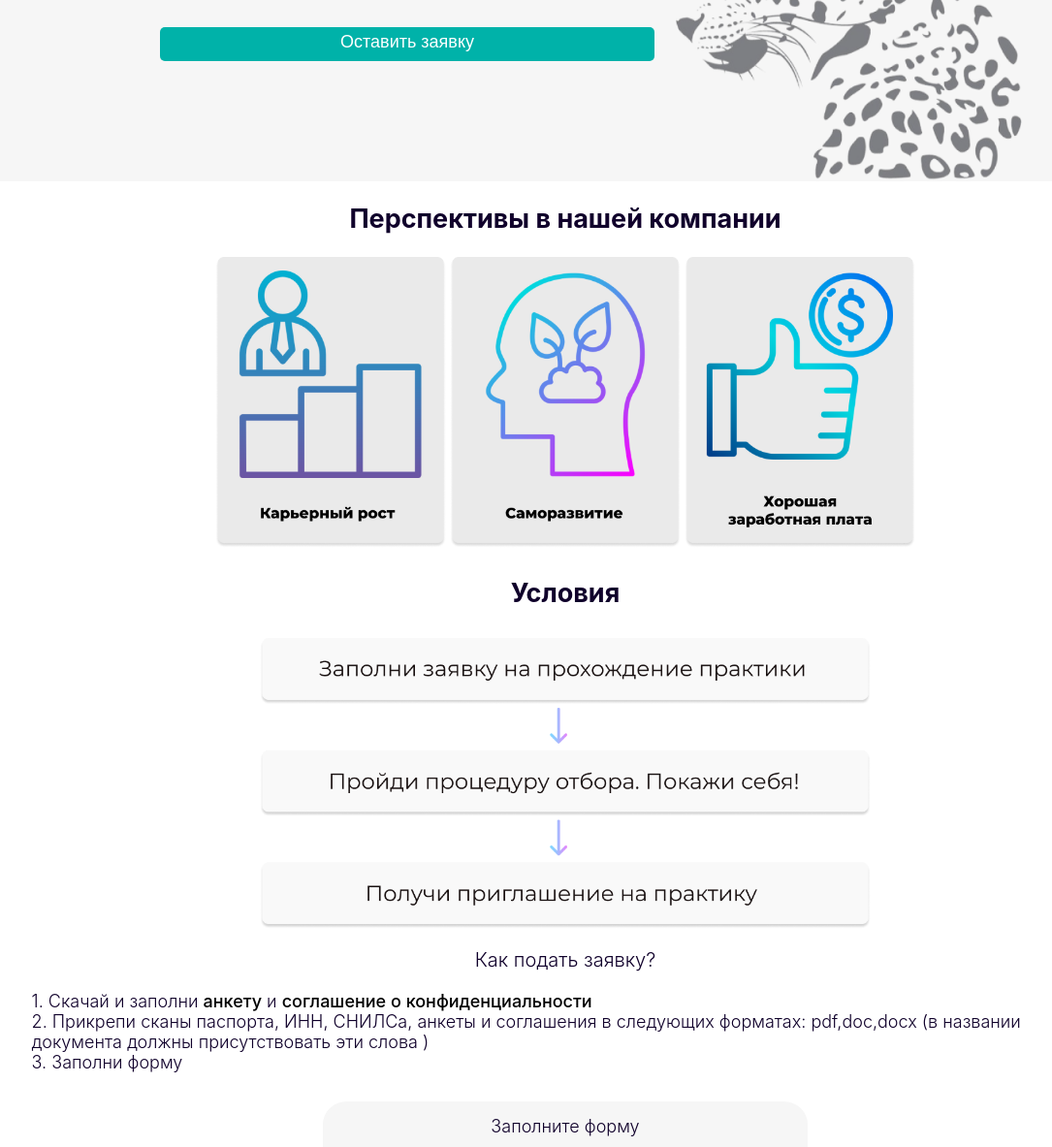
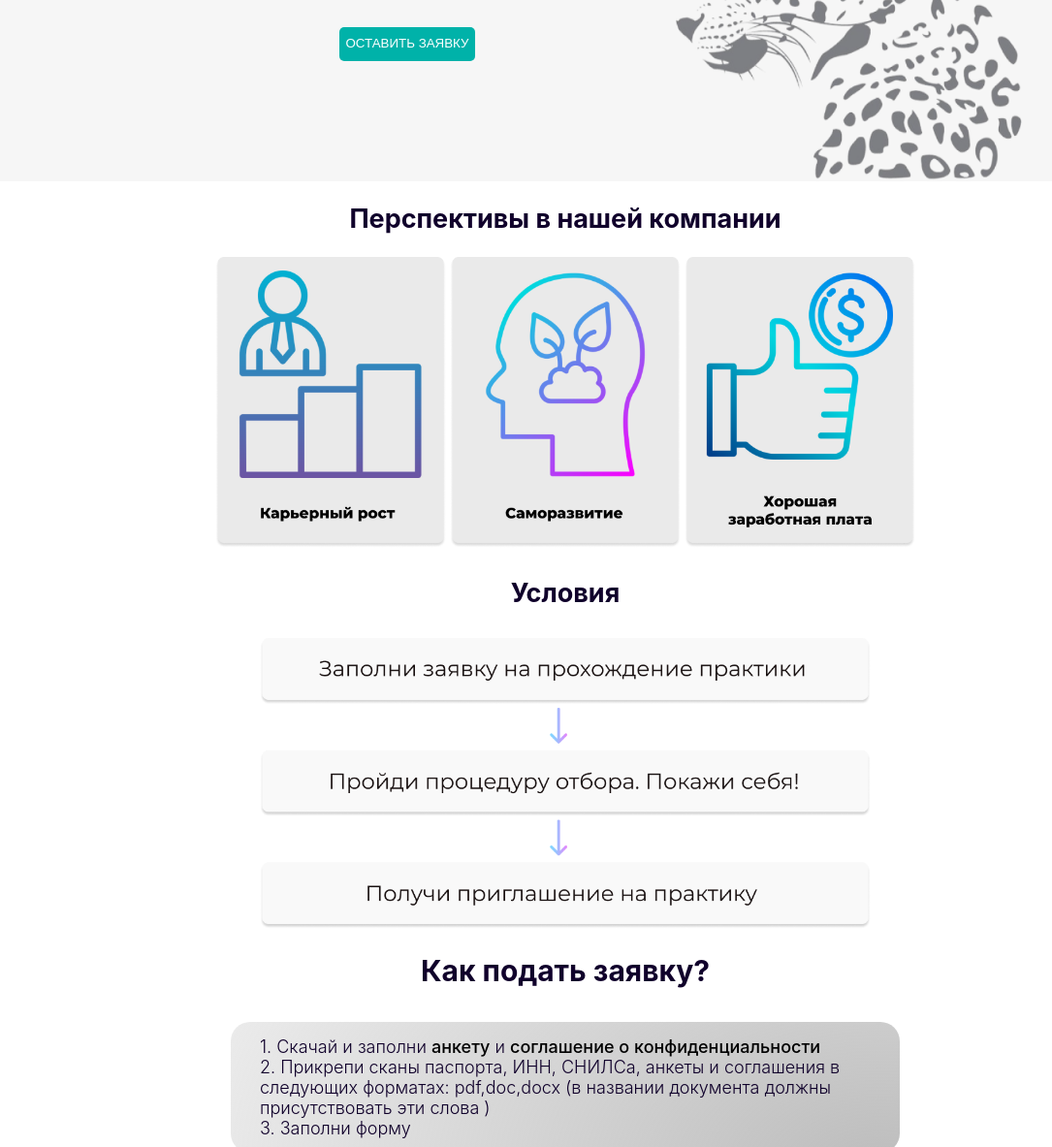
Before and after one commit to lyaguh/bumblebeeflightFront, a website: page practice.html in a window 1280 px wide. Shown: the part 328-1511 px from the top of the page at 97% size, without its empty margins (57-1142 px from the left). Drawn offline with nearby package versions, Linux system fonts and the light colour scheme.

Commit message:
fix style

```diff
--- a/practice.html
+++ b/practice.html
@@ -291,7 +291,7 @@
                     <div class="info__card">
                         <div class="info_card"><p>Удачный старт</p></div>
                         <div class="info_card"><p>Начни карьеру в нашей команде</p></div>
-                        <div class="btn"><a href="#top"><button class="mybut">Оставить заявку</button></a></div>
+                        <div class="#"><a href="#top"><button class="btn">Оставить заявку</button></a></div>
                     </div>
                     <div class="image"><img src="img/bars.png" alt=""></div>
                 </div>
@@ -313,11 +313,13 @@
         </section>
 
         <section id="stepsToWriteIn">
-            <div class="stepsToWriteIn">Как подать заявку?</div>
+            <div class="stepsToWriteIn"><h2>Как подать заявку?</h2></div>
             <div class="border">
-            <div>1. Скачай и заполни <a href="/documents/Анкета_ПАО_Ак_Барс_Банк_для_студентов.doc" style="text-decoration:none; font-weight: 500; color: black;" download="">анкету</a> и <a href="/documents/Соглашение_о_конфиденциальности1.doc" style="text-decoration:none; font-weight: 500; color: black;" download="">соглашение о конфиденциальности</a></div>
-            <div>2. Прикрепи сканы паспорта, ИНН, СНИЛСа, анкеты и соглашения в следующих форматах: pdf,doc,docx (в названии документа должны присутствовать эти слова )</div>
-            <div id="top">3. Заполни форму</div>
+                <div class="scard">
+                    <div>1. Скачай и заполни <a href="/documents/Анкета_ПАО_Ак_Барс_Банк_для_студентов.doc" style="text-decoration:none; font-weight: 500; color: black;" download="">анкету</a> и <a href="/documents/Соглашение_о_конфиденциальности1.doc" style="text-decoration:none; font-weight: 500; color: black;" download="">соглашение о конфиденциальности</a></div>
+                    <div>2. Прикрепи сканы паспорта, ИНН, СНИЛСа, анкеты и соглашения в следующих форматах: pdf,doc,docx (в названии документа должны присутствовать эти слова )</div>
+                    <div id="top">3. Заполни форму</div>
+                </div>
             </div>
         </section>
 
--- a/practiceCSS.css
+++ b/practiceCSS.css
@@ -44,14 +44,15 @@
 }
 .btn{
     margin-top: 10px;
-    background: #00b2a9;
+    background: #02837d;
     border-radius: 5px;
     color: #FFFFFF;
     line-height: 20px;
 	border: none;
+    margin: 0 auto;
 }
-.btn:hover, .btn:active{
-    background: #00b2b1;
+.btn:hover .btn:active{
+    background: #026a6a;
 }
 
 h2{
@@ -216,3 +217,18 @@
 .upload-file__label.drop {
     border: 2px dashed #388e3c;
 }
+
+.border{
+    background: radial-gradient(148.06% 491.36% at 96.98% 115.9%, rgba(168, 168, 168, 0.77) 0%, rgba(175, 175, 175, 0) 100%) ;
+    backdrop-filter: blur(10px);
+    border-radius: 20px;
+    max-width: 600px;
+    padding-left: 30px;
+    padding-right: 60px;
+    padding-top: 15px;
+    padding-bottom: 15px;
+    justify-content: center;
+    margin: 0px auto;
+    margin-top: 35px;
+    margin-bottom: 20px;
+}
--- a/probationCSS.css
+++ b/probationCSS.css
@@ -45,7 +45,7 @@
 
 }
 .btn{
-    margin-top: 10px;
+    margin-top: 20px;
     background: #18B8DB;
     border-radius: 5px;
     color: #FFFFFF;
@@ -150,3 +150,20 @@
 .dropezone{
 	margin-top: 15px;
 }
+.text_m{
+    max-width: 500px;
+}
+.border{
+    background: radial-gradient(148.06% 491.36% at 96.98% 115.9%, rgba(168, 168, 168, 0.77) 0%, rgba(175, 175, 175, 0) 100%) ;
+    backdrop-filter: blur(10px);
+    border-radius: 20px;
+    max-width: 600px;
+    padding-left: 30px;
+    padding-right: 60px;
+    padding-top: 15px;
+    padding-bottom: 15px;
+    justify-content: center;
+    margin: 0px auto;
+    margin-top: 35px;
+    margin-bottom: 20px;
+}
```
Also changed, not shown: probation.html (+7 -5 lines).
